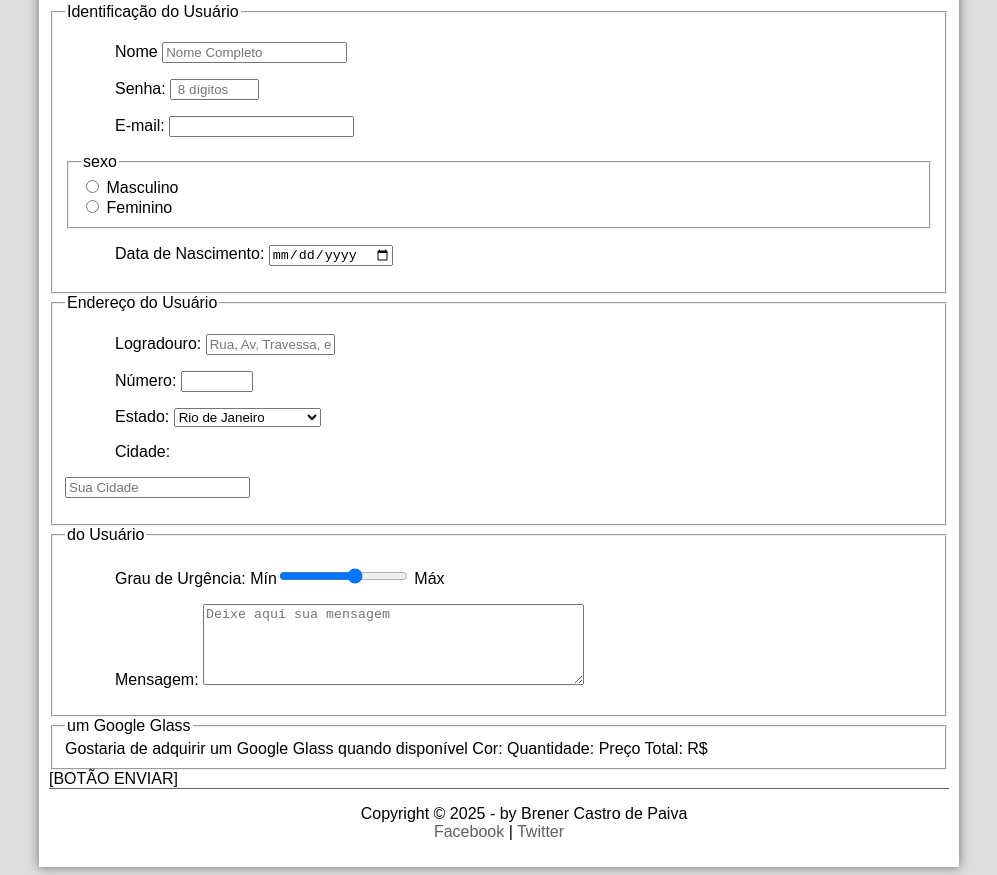
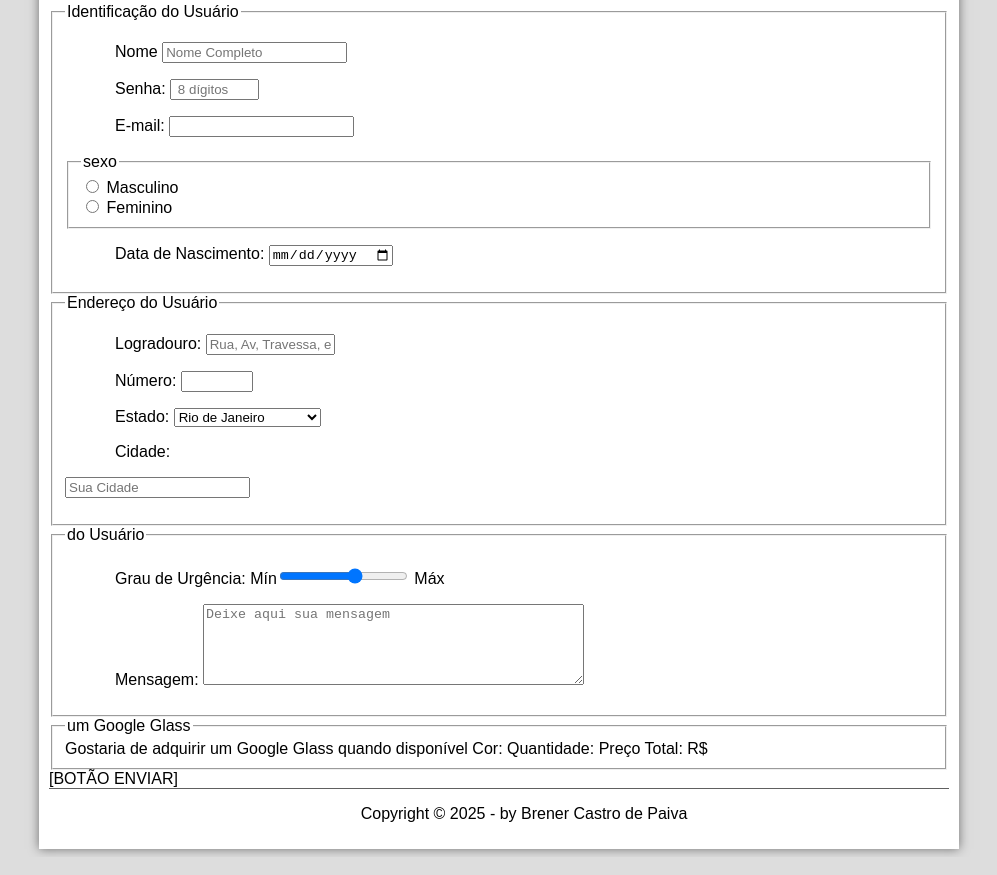
Before and after one commit to brenerpaiva/projeto_glass, a plain HTML site: page fale-conosco.html in a window 1280 px wide. Shown: the part 311-1186 px from the top of the page, without its empty margins (141-1138 px from the left). Drawn offline with Linux system fonts and the light colour scheme.

Commit message:
update
formulário 3

```diff
--- a/fale-conosco.html
+++ b/fale-conosco.html
@@ -103,9 +103,7 @@ Mín<input type="range" name="tUrg" id="cUrg" min="0" max="10" step="2"/> Máx</
 <footer id="rodape">
    <p>Copyright &copy; 2025 - by Brener Castro de Paiva  <br/>
 
-   <a href="https://facebool.com" target="_blank"> Facebook </a> |
 
-   <a href="https://twitter.com" target="_blank"> Twitter </a> </p>
 
   </footer>
 </div>
```
Also changed, not shown: fotos.html (+0 -2 lines), index.html (+0 -3 lines), multimidia.html (+0 -2 lines), specs.html (+0 -2 lines).
